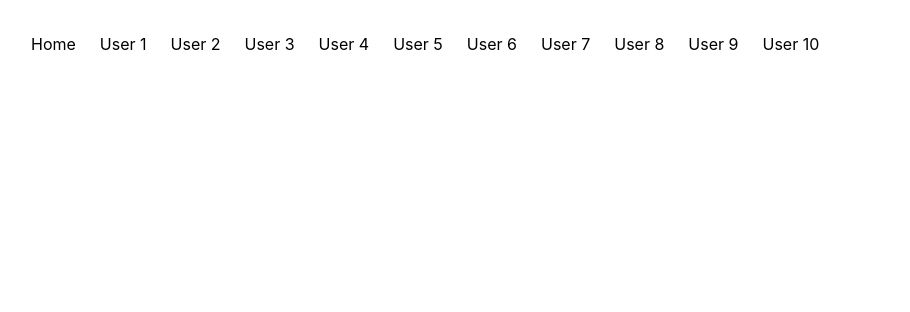
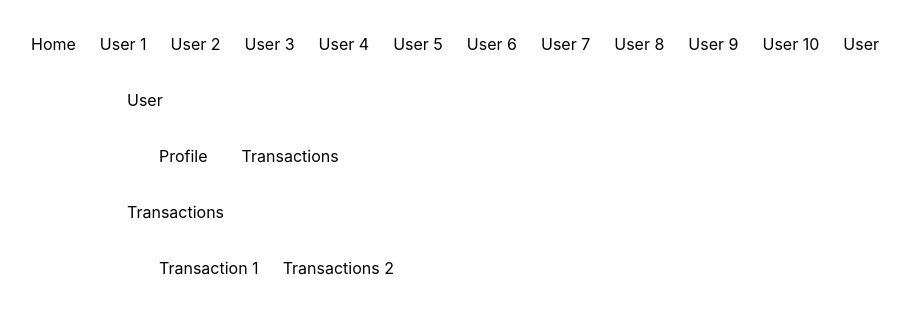
Before and after one commit to thefullstacktrainer/consultation_and_content_sharing_app, a React (Create React App) app: page /user/transactions in a window 1280 px wide. Shown: the top 312 px of the page, without its empty margins (1-911 px from the left). Built offline with nearby package versions, Linux system fonts and the light colour scheme.

Commit message:
nested dynamic routing

```diff
--- a/src/App.css
+++ b/src/App.css
@@ -1,38 +1,11 @@
-.App {
-  text-align: center;
+.container {
+  max-width: 400px;
+  margin: 20px auto 0;
+  border: 1px solid;
+  padding: 10px;
+  height: 70vh;
 }
 
-.App-logo {
-  height: 40vmin;
-  pointer-events: none;
+nav a {
+  padding-right: 10px;
 }
-
-@media (prefers-reduced-motion: no-preference) {
-  .App-logo {
-    animation: App-logo-spin infinite 20s linear;
-  }
-}
-
-.App-header {
-  background-color: #282c34;
-  min-height: 100vh;
-  display: flex;
-  flex-direction: column;
-  align-items: center;
-  justify-content: center;
-  font-size: calc(10px + 2vmin);
-  color: white;
-}
-
-.App-link {
-  color: #61dafb;
-}
-
-@keyframes App-logo-spin {
-  from {
-    transform: rotate(0deg);
-  }
-  to {
-    transform: rotate(360deg);
-  }
-}
--- a/src/App.js
+++ b/src/App.js
@@ -1,20 +1,40 @@
 import React from 'react';
-import { Routes, Route } from 'react-router-dom';
+import { Routes, Route, BrowserRouter as Router } from 'react-router-dom';
 import UserDetails from './UserDetails.js';
 import './App.css';
 import Navbar from './components/Navbar.js';
 import Home from './components/Home.js';
+import User from './components/User.js';
+import Profile from './components/Profile.js';
+import Transactions from './components/Transactions.js';
+import NotFound from './components/NotFound.js';
+import Layout from './components/Layout.js';
+import Transaction from './components/Transaction.js';
 
 function App() {
-
+  const transactions = [
+    { id: '1', details: 'Transaction 1' },
+    { id: '2', details: 'Transactions 2' },
+  ];
   return (
-    <div className="">
+    <>
       <Navbar />
       <Routes>
-        <Route path="/" element={<Home />} />
-        <Route path="users/:userId" element={<UserDetails />} />
+        <Route element={<Layout />}>
+          <Route index element={<Home />} />
+          <Route path="home" element={<Home />} />
+          <Route path="user" element={<User />}>
+            <Route index element={<Profile />} />
+            <Route path="profile" element={<Profile />} />
+            <Route path="transactions" element={<Transactions transactions={transactions} />}>
+              <Route path=':transactionId' element={<Transaction />} />
+            </Route> <Route path="*" element={<NotFound />} />
+          </Route>
+          <Route path="users/:userId" element={<UserDetails />} />
+          <Route path="*" element={<NotFound />} />
+        </Route>
       </Routes>
-    </div>
+    </>
   );
 }
 
--- /dev/null
+++ b/src/components/Layout.css
@@ -0,0 +1,4 @@
+.layout {
+    width: 80%;
+    margin: 0 auto;
+}
--- /dev/null
+++ b/src/components/Layout.js
@@ -0,0 +1,16 @@
+import React from 'react';
+import { Outlet } from 'react-router-dom';
+
+import './Layout.css';
+
+const Layout = () => {
+    return (
+        <>
+            <div className='layout'>
+                <Outlet />
+            </div>
+        </>
+    )
+}
+
+export default Layout;
--- a/src/components/Navbar.js
+++ b/src/components/Navbar.js
@@ -1,6 +1,5 @@
 import React from 'react'
 import { Link } from 'react-router-dom';
-import Home from './Home';
 
 function Navbar() {
     const users = [1, 2, 3, 4, 5, 6, 7, 8, 9, 10];
@@ -14,6 +13,7 @@ function Navbar() {
                     )
                 })
             }
+            <Link to="/user">User</Link>
         </div>
     )
 }
--- /dev/null
+++ b/src/components/NotFound.js
@@ -0,0 +1,9 @@
+import React from 'react';
+
+const NotFound = () => {
+    return (
+        <div>NotFound</div>
+    )
+}
+
+export default NotFound;
--- /dev/null
+++ b/src/components/Profile.js
@@ -0,0 +1,9 @@
+import React from 'react';
+
+const Profile = () => {
+    return (
+        <div>Profile</div>
+    )
+}
+
+export default Profile;
--- /dev/null
+++ b/src/components/Transaction.js
@@ -0,0 +1,15 @@
+import React from 'react';
+import { Link, useParams } from 'react-router-dom';
+
+const Transaction = () => {
+    const { transactionId } = useParams();
+
+    return (
+        <>
+            <h2>Transaction Id: {transactionId}</h2>
+            <Link classname="mx-8 flex gap-6 my-8" to={-1}>Back to Transactions</Link>
+        </>
+    )
+}
+
+export default Transaction;
--- /dev/null
+++ b/src/components/Transactions.js
@@ -0,0 +1,24 @@
+import React from 'react';
+import { Link, Outlet } from 'react-router-dom';
+
+const Transactions = ({ transactions }) => {
+    return (
+        <>
+            <h2>Transactions</h2>
+
+            <ul className='mx-8 flex gap-6 my-8'>
+                {transactions.map((transaction) => (
+                    <li key={transaction.id}>
+                        <Link to={transaction.id}>
+                            {transaction.details}
+                        </Link>
+                    </li>
+                ))}
+            </ul>
+
+            <Outlet />
+        </>
+    )
+}
+
+export default Transactions;
--- /dev/null
+++ b/src/components/User.js
@@ -0,0 +1,19 @@
+import React from 'react';
+import { Link, Outlet } from 'react-router-dom';
+
+const User = () => {
+    return (
+        <>
+            <h2>User</h2>
+
+            <nav className='mx-8 flex gap-6 my-8'>
+                <Link to="profile">Profile</Link>
+                <Link to="transactions">Transactions</Link>
+            </nav>
+
+            <Outlet />
+        </>
+    )
+}
+
+export default User;
```
